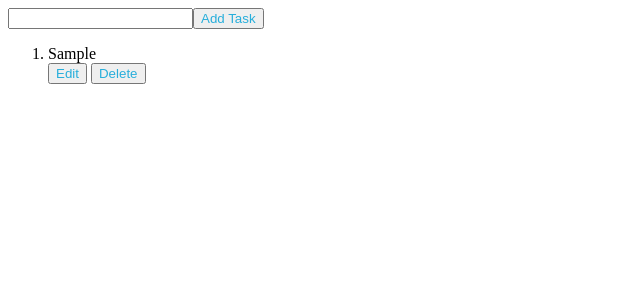
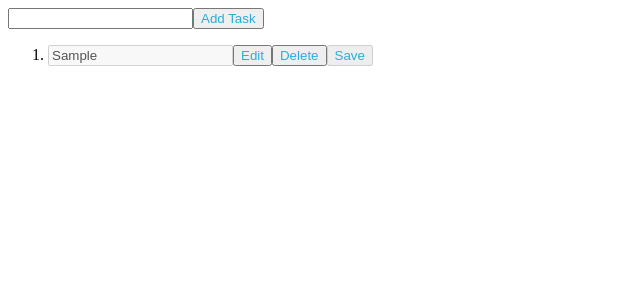
Before and after one commit to draktate/Todo-List---React-State-Events-Working-with-Event-Handlers-Adding-Two-Way-Bi---lweqm9xvbtda, a React app: page / in a window 1280 px wide. Both pictures are taken after typing "Sample" into the empty fields and a click on the button "Add Task". Shown: the top 300 px of the page, without its empty margins (0-640 px from the left). Built offline with nearby package versions, Linux system fonts and the light colour scheme.

Commit message:
bug fixes

```diff
--- a/src/components/App.js
+++ b/src/components/App.js
@@ -9,32 +9,23 @@ function Apps()
 	const [task, setTask]=useState();
 	const [etask, setEtask]=useState(-1);
 
-	const editTask=(event)=>
+
+
+	const createContent=(newTasks)=>
 	{
-		setEtask(event.target.value);
-		console.log("Edit task", event.target.value);
+
+		//console.log("createContet");
+		let newContent= newTasks.map((item, index)=>
+		{
+			return <li key={index} id={"li_"+ index} className="list" value={item} >
+				<EditTask task={item}  index={index} tasks={tasks} setTasks={setTasks}/>
+			 </li>
+		});
+
+		return newContent;
 
 	}
 
-
-
-	const deleteTask=(event)=>{
-		let newTasks = tasks;
-		newTasks.splice(event.target.value,1);
-		let newContent= newTasks.map((item, index)=>
-		{
-			return <li key={index} id={"li_"+ index} className="list" value={item} > {item} <br/>
-			<button id={"Add_"+index} value={index} className="editTask" onClick={editTask}> Edit </button> <button id={"Del_"+index}  value={index} onClick={deleteTask}> Delete </button> </li>
-		}
-		);
-
-		setTasks(newTasks);
-		//console.log("newTasks:", newTasks)
-		setContent(newContent);
-
-
-
-	}
 
 	const addTask=()=>{
 		if(!task) return;
@@ -42,55 +33,32 @@ function Apps()
 		let newTasks = tasks;
 		newTasks.push(task);
 
-		let newContent= newTasks.map((item, index)=>
-		{
-			return <li key={index} id={"li_"+ index} className="list" value={item} > {item} <br/>
-			<button id={"Add_"+index} className="editTask" value={index} onClick={editTask}> Edit </button> <button id={"Del_"+index}  value={index} onClick={deleteTask}> Delete </button> </li>
-		}
-		);
-
-		//let testContent= newTasks.map((item, index)=> { console.log(index)});
 
 		setTasks(newTasks);
 		setTask("");
-		//console.log("newTasks:", newTasks)
-		setContent(newContent);
+		setContent(createContent(newTasks));
+
+
 
 	};
 
 	useEffect(()=>{
-		console.log("tasks are updated")
+		//console.log("tasks are updated")
 
 		let newTasks = tasks;
 		//newTasks.push(task);
 
-		let newContent= newTasks.map((item, index)=>
-		{
-			return <li key={index} id={"li_"+ index} className="list" value={item} > {item} <br/>
-			<button id={"Add_"+index} value={index} className="editTask" onClick={editTask}> Edit </button>	 <button id={"Del_"+index} value={index} onClick={deleteTask}> Delete </button>  <EditTask task={item} etask={etask} setEtask={setEtask} index={index} tasks={tasks} setTasks={setTasks}/></li>
-		}
-		);
-
-		setContent(newContent);
+		setContent(createContent(newTasks));
 
 	},[tasks])
 
 
-	useEffect(()=>{},[etask]);
 	useEffect(()=>{
 
 		let newTasks = tasks;
 		//newTasks.push(task);
 
-		let newContent= newTasks.map((item, index)=>
-		{
-			return <li key={index} id={"li_"+ index} className="list" value={item} > {item} <br/>
-			<button id={"Add_"+index} value={index}  className="editTask" onClick={editTask}> Edit </button> <button id={"Del_"+index} value={index} onClick={deleteTask}> Delete </button>  <EditTask task={item} etask={etask} index={index} tasks={tasks} setEtask={setEtask} setTasks={setTasks}/></li>
-		}
-		);
-
-		setContent(newContent)
-
+		setContent(createContent(newTasks));
 
 	},[etask]);
 
--- a/src/components/EditTask.js
+++ b/src/components/EditTask.js
@@ -4,34 +4,84 @@ import "./../styles/App.css";
 
 function EditTask(props)
 {
+	const [disabled, setDisable]=useState(true);
+	const [showEdit, setShowEdit]=useState(true);
+	const [saveDisabled, setSaveDisabled]=useState(true);
 
-	const [editTask, setEditTask]=useState(props.task);
+	const createContent=(newTasks)=>
+	{
+
+		//let newContent= newTasks.map((item, index)=>
+		//{
+		//	return <li key={index} id={"li_"+ index} className="list" value={item} >
+		//<EditTask task={item} etask={etask} setEtask={setEtask} index={index} tasks={tasks} setTasks={setTasks}/>
+		//</li>
+		//	});
+
+		return newContent;
+
+	}
+
+	//<EditTask task={item} index={index} tasks={tasks} setTasks={setTasks}/>
+
+
+	const editTask=(event)=>
+	{
+		//setEtask(event.target.value);
+		setDisable(false);
+		//console.log("Edit task", event.target.value);
+		setShowEdit(false);
+		setSaveDisabled(false);
+
+
+	}
+
+	const deleteTask=(event)=>{
+		let newTasks = [...props.tasks];
+
+		//console.log("detete at position:", props.index);
+		//console.log("Before delete:", newTasks);
+
+		newTasks.splice(props.index,1);
+		//console.log("after delete:", newTasks);
+
+		props.setTasks(newTasks);
+		//setContent(createContent(newTasks));
+	}
+
+
+	//const [editTask, setEditTask]=useState(props.task);
+	const [task, setTask]=useState(props.task);
+
+
+
 	const saveTask=()=>{
-		console.log("saveTask:")
+
+		setDisable(true);
+		setShowEdit(true);
+		setSaveDisabled(true);
+		//console.log("saveTask:")
 		let newTasks = [...props.tasks];
 		newTasks[props.index]=editTask;
 		props.setTasks(newTasks);
-		props.setEtask(-1);
 
-		console.log("new Tasks:", newTasks);
 
 
 	};
 
 	useEffect(()=>{
-
+		setTask(props.task)	;
 
 	},[props]);
 
-	if(props.etask==props.index)
-	{
+
+
 		return (<div>
-		<input type="textarea" id="task" value={editTask} onChange={(event)=>{setEditTask(event.target.value);}}/>
-		<button id="saveButton" className="saveTask" onClick={saveTask}  disabled= {!editTask} > Save </button>
+		<input type="textarea" id="task" value={task} disabled={disabled} onChange={(event)=>{setTask(event.target.value);}}/>
+		<button id={"Edit_"+props.index} value={props.index} className="editTask" disabled={!showEdit} onClick={editTask}> Edit </button>
+		<button id={"Del_"+props.index}  value={props.index} onClick={deleteTask}> Delete </button>
+		<button id="saveButton" className="saveTask" onClick={saveTask}  disabled= {saveDisabled || !task} > Save </button>
 		 </div>);
-	}
-	else
-	{ return (<></>)}
 
 }
 
```
